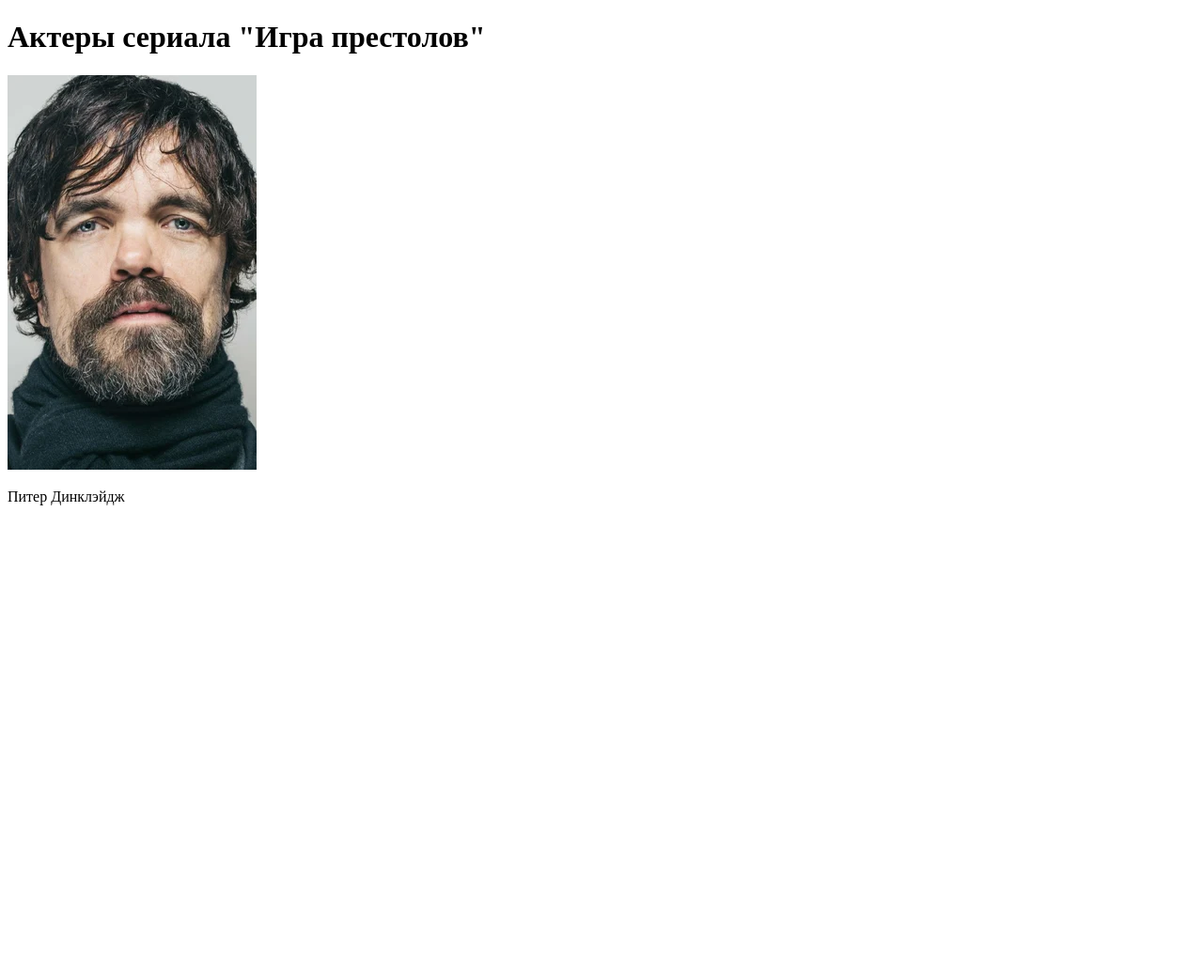
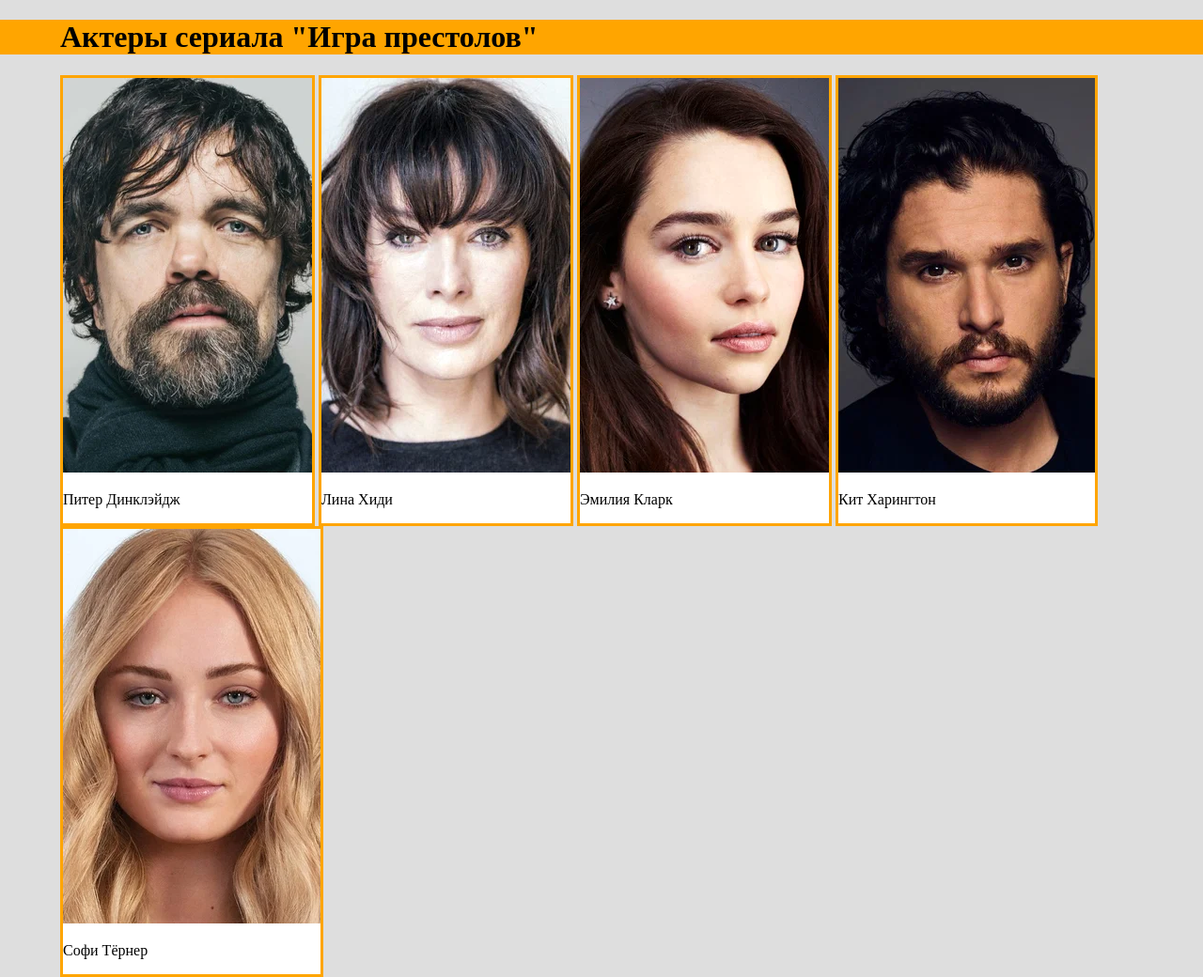
Before and after one commit to Egor106lin/my_site, a Flask app: page /top1 in a window 1280 px wide. Shown: the whole page at 94% size. Before the commit the page ends 538 px from the top, so only its background shows below. Run offline with Flask 3, Linux system fonts and the light colour scheme.

Commit message:
actor page

```diff
--- a/static/css/top1-style.css
+++ b/static/css/top1-style.css
@@ -0,0 +1,26 @@
+body, .header {
+    margin: 0;
+    padding: 0;
+}
+
+.actors {
+    margin-left: 5%;
+}
+
+.actor {
+    display: inline-block;
+    border: 3px solid #FFA500;
+    background-color: white;
+}
+
+body {
+    background-color: #DEDEDE;
+}
+
+.header {
+    background-color: #FFA500;
+}
+
+h1 {
+    margin-left: 5%;
+}
--- a/templates/top1.html
+++ b/templates/top1.html
@@ -3,6 +3,7 @@
 <head>
     <meta charset="UTF-8">
     <link rel="stylesheet" href="static/css/top1-style.css">
+    <link rel="icon" href="static/img/icon.png">
     <title>Топ сериалов | Актеры</title>
 </head>
 <body>
@@ -10,9 +11,40 @@
         <h1>Актеры сериала "Игра престолов"</h1>
     </div>
     <div class="actors">
-        <img class="actor-img" src="static/img/top1-actor.webp" >
+        <!-- Первый актер -->
         <div class="actor">
-            <p>Питер Динклэйдж</p>
+            <img class="actor-img" src="static/img/actors/top1_actors/top1-actor.webp">
+            <div class="actor-text">
+                <p>Питер Динклэйдж</p>
+            </div>
+        </div>
+        <!-- Второй актер -->
+        <div class="actor">
+            <img class="actor-img" src="static/img/actors/top1_actors/top2-actor.webp">
+            <div class="actor-text">
+                <p>Лина Хиди</p>
+            </div>
+        </div>
+        <!-- Третий актер -->
+        <div class="actor">
+            <img class="actor-img" src="static/img/actors/top1_actors/top3-actor.webp">
+            <div class="actor-text">
+                <p>Эмилия Кларк</p>
+            </div>
+        </div>
+        <!-- Четвертый актер -->
+        <div class="actor">
+            <img class="actor-img" src="static/img/actors/top1_actors/top4-actor.webp">
+            <div class="actor-text">
+                <p>Кит Харингтон</p>
+            </div>
+        </div>
+        <!-- Пятый актер -->
+        <div class="actor">
+            <img class="actor-img" src="static/img/actors/top1_actors/top5-actor.webp">
+            <div class="actor-text">
+                <p>Софи Тёрнер</p>
+            </div>
         </div>
     </div>
 </body>
```
Also changed, not shown: static/img/actors/top1_actors/top1-actor.webp (renamed from static/img/top1-actor.webp), static/img/actors/top1_actors/top2-actor.webp (added), static/img/actors/top1_actors/top3-actor.webp (added), static/img/actors/top1_actors/top4-actor.webp (added), static/img/actors/top1_actors/top5-actor.webp (added).
